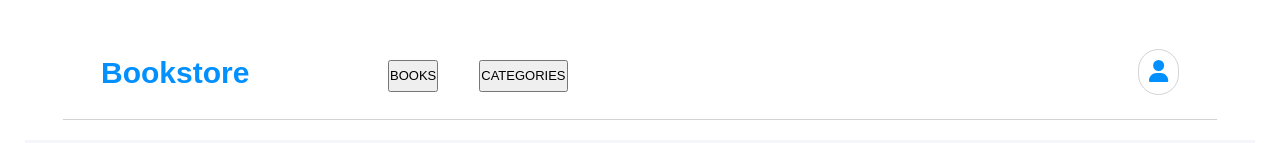
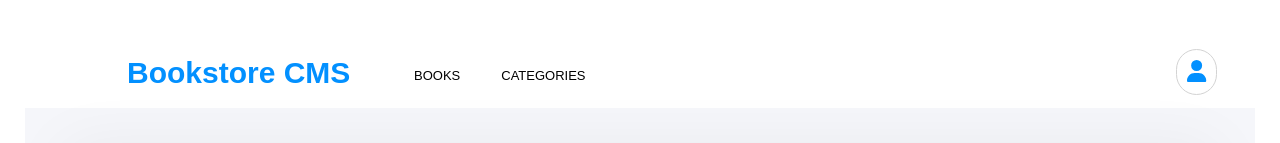
Before and after one commit to Amazinggracee/Bookstore, a React (Create React App) app: page / in a window 1280 px wide. Shown: the top 143 px of the page. Built offline with nearby package versions, Linux system fonts and the light colour scheme; no server answers.

Commit message:
Correct  style

```diff
--- a/src/App.css
+++ b/src/App.css
@@ -58,11 +58,11 @@
   max-width: 87.5rem;
   border-bottom: 1px solid var(--white1);
   height: 5.938rem;
-  margin: 0 2.375rem;
   background-color: var(--white0);
   display: flex;
   align-items: center;
   justify-content: space-between;
+  margin-bottom: -2rem;
 }
 
 .links {
@@ -73,17 +73,14 @@
 }
 
 .logo {
-  width: 15rem;
+  width: 19rem;
   height: 2.313rem;
   margin: 0.375rem 2.938rem 0.125rem 0;
   font-family: Montserrat, sans-serif;
   font-size: 1.875rem;
   font-weight: bold;
-  font-stretch: normal;
-  font-style: normal;
-  line-height: normal;
-  letter-spacing: normal;
   color: var(--blue0);
+  padding-left: 4rem;
 }
 
 .navLinks {
@@ -101,6 +98,14 @@
   color: var(--black-two);
   text-transform: uppercase;
   cursor: pointer;
+  border: none;
+  background: transparent;
+}
+
+.books:hover,
+.categories:hover {
+  border: 0.01rem solid var(--blue0);
+  background: transparent;
 }
 
 .userCircle {
@@ -348,6 +353,8 @@
   color: var(--grey);
   text-transform: uppercase;
   width: 12rem;
+  margin: 1rem;
+  margin-left: 0;
 }
 
 .header:hover {
@@ -380,9 +387,9 @@
 }
 
 .addBook {
-  width: auto;
-  height: 3.3rem;
-  margin: 1.188rem 0 0 0.8rem;
+  width: 12rem;
+  height: 2.3rem;
+  margin: 1.188rem 0 0 6.8rem;
   padding: 0.4rem 1rem;
   border-radius: 3px;
   background-color: var(--blue0);
--- a/src/Pages/Books/Books.css
+++ b/src/Pages/Books/Books.css
@@ -1,6 +1,6 @@
 .booksContainer {
   background-color: #f5f6fa;
-  padding-top: 6.313rem;
+  padding-top: 2.313rem;
   padding-bottom: 14.313rem;
 }
 
--- a/src/components/Navbar.js
+++ b/src/components/Navbar.js
@@ -17,7 +17,7 @@ const Navbar = () => {
   return (
     <nav className="navContainer">
       <div className="links">
-        <h2 className="logo">Bookstore</h2>
+        <h2 className="logo">Bookstore CMS</h2>
         <ul className="navLinks">
           <li>
             <button type="button" onClick={handleBookPage} className="books">
```
